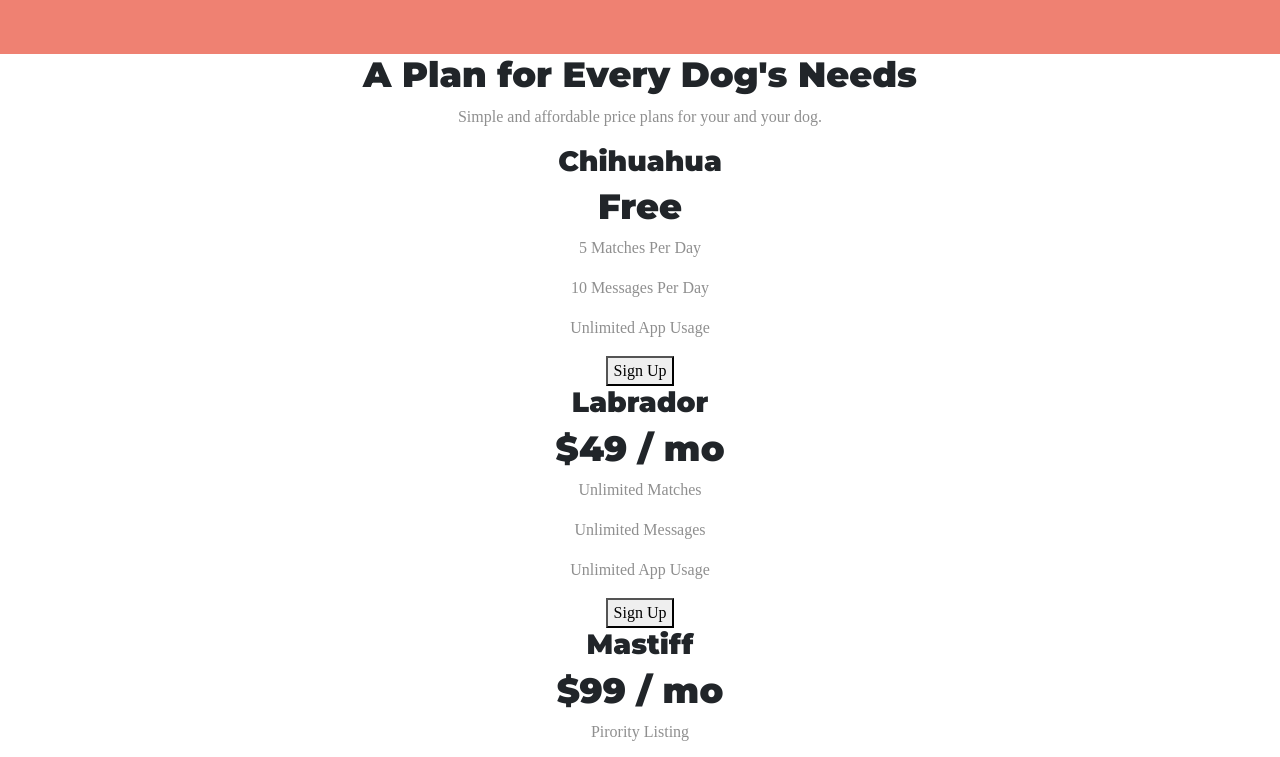
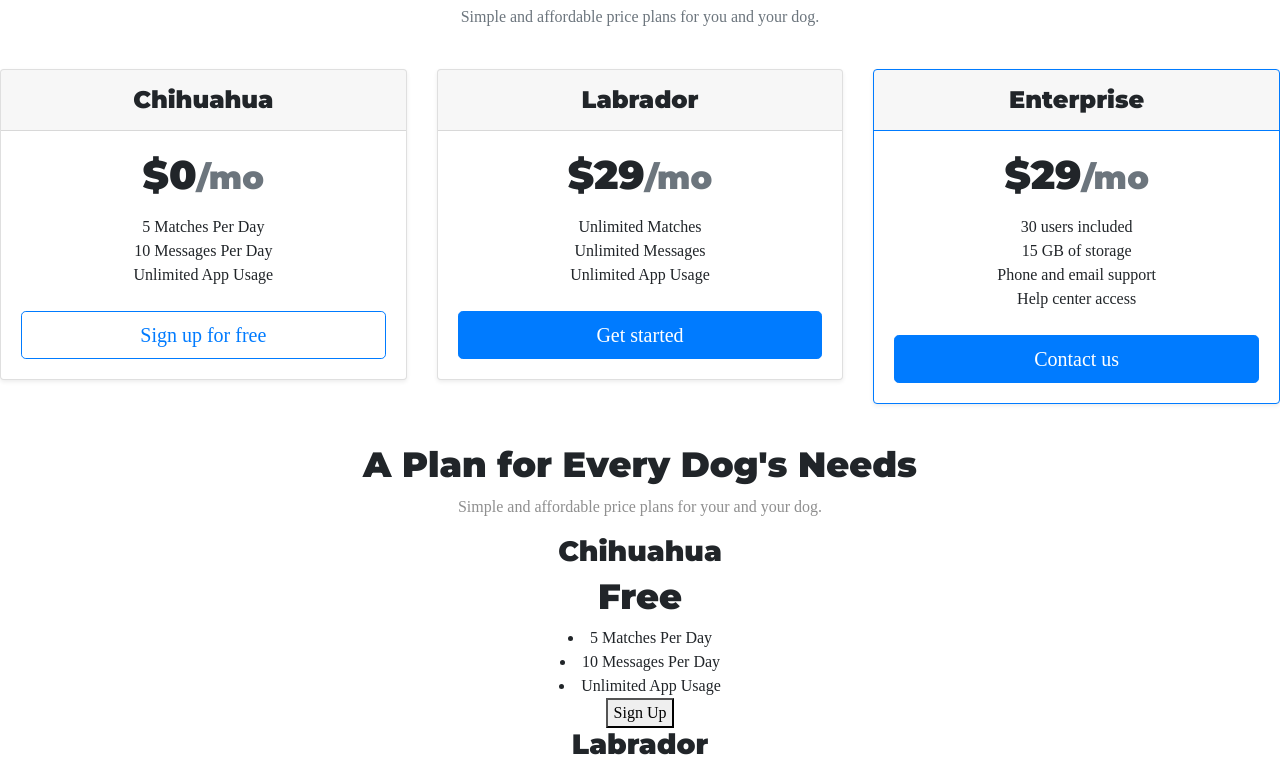
Before and after one commit to eovillafuerte/TinDog, a plain HTML site: page TinDog-Start-master/index.html in a window 1280 px wide. Shown: the part 1686-2443 px from the top of the page. Drawn offline with nearby package versions, Linux system fonts and the light colour scheme.

Commit message:
pricing info

```diff
--- a/TinDog-Start-master/css/styles.css
+++ b/TinDog-Start-master/css/styles.css
@@ -83,10 +83,13 @@ p {
 /* testimonial section */
 
 #testimonials {
-    padding: 7% 15%;
     text-align: center;
     background-color: #ef8172;
     color: #fff;
+}
+
+.carousel-item {
+    padding: 7% 15%;
 }
 
 .testimonial-img {
--- a/TinDog-Start-master/index.html
+++ b/TinDog-Start-master/index.html
@@ -94,20 +94,19 @@
 
   <!-- Testimonials -->
 
-  <section id="testimonials">
     <section id="testimonials">
       <div id="testimonial-carousel" class="carousel slide" data-ride="false">
          <div class="carousel-inner">
            <div class="carousel-item active">
-             <h2>I no longer have to sniff other dogs for love. I've found the hottest Corgi on TinDog. Woof.</h2>
+             <h2>"I no longer have to sniff other dogs for love. I've found the hottest Corgi on TinDog. Woof."</h2>
              <img class="testimonial-img" src="images/dog-img.jpg" alt="dog-profile">
-             <em>Pebbles, New York</em>
+             <em>Pickles, New York</em>
            </div>
            <div class="carousel-item">
-             <h2 class="testimonial-text">My dog used to be so lonely, but with TinDog's help, they've found the love of
-               their life. I think.</h2>
+             <h2 class="testimonial-text">"My dog used to be so lonely, but with TinDog's help, they've found the love of
+               their life... I think."</h2>
              <img class="testimonial-image" src="images/lady-img.jpg" alt="lady-profile">
-             <em>Beverly, Illinois</em>
+             <em>Amanda, Illinois</em>
            </div>
          </div>
          <a class="carousel-control-prev" href="#testimonial-carousel" role="button" data-slide="prev">
@@ -117,8 +116,7 @@
            <span class="carousel-control-next-icon"></span>
          </a>
        </div>
-     </section>
-  </section>
+    </section>
 
 
   <!-- Press -->
@@ -135,6 +133,64 @@
   <!-- Pricing -->
 
   <section id="pricing">
+    <div class="pricing-header p-3 pb-md-4 mx-auto text-center">
+      <h3 class="display-4 fw-normal">Pricing</h3>
+      <p class="fs-5 text-muted">Simple and affordable price plans for you and your dog.</p>
+    </div>
+  </header>
+
+  <main>
+    <div class="row row-cols-1 row-cols-md-3 mb-3 text-center">
+      <div class="col">
+        <div class="card mb-4 rounded-3 shadow-sm">
+          <div class="card-header py-3">
+            <h4 class="my-0 fw-normal">Chihuahua</h4>
+          </div>
+          <div class="card-body">
+            <h1 class="card-title pricing-card-title">$0<small class="text-muted fw-light">/mo</small></h1>
+            <ul class="list-unstyled mt-3 mb-4">
+              <li>5 Matches Per Day</li>
+              <li>10 Messages Per Day</li>
+              <li>Unlimited App Usage</li>
+            </ul>
+            <button type="button" class="w-100 btn btn-lg btn-outline-primary">Sign up for free</button>
+          </div>
+        </div>
+      </div>
+      <div class="col">
+        <div class="card mb-4 rounded-3 shadow-sm">
+          <div class="card-header py-3">
+            <h4 class="my-0 fw-normal">Labrador</h4>
+          </div>
+          <div class="card-body">
+            <h1 class="card-title pricing-card-title">$29<small class="text-muted fw-light">/mo</small></h1>
+            <ul class="list-unstyled mt-3 mb-4">
+              <li>Unlimited Matches</li>
+              <li>Unlimited Messages</li>
+              <li>Unlimited App Usage</li>
+            </ul>
+            <button type="button" class="w-100 btn btn-lg btn-primary">Get started</button>
+          </div>
+        </div>
+      </div>
+      <div class="col">
+        <div class="card mb-4 rounded-3 shadow-sm border-primary">
+          <div class="card-header py-3 text-bg-primary border-primary">
+            <h4 class="my-0 fw-normal">Enterprise</h4>
+          </div>
+          <div class="card-body">
+            <h1 class="card-title pricing-card-title">$29<small class="text-muted fw-light">/mo</small></h1>
+            <ul class="list-unstyled mt-3 mb-4">
+              <li>30 users included</li>
+              <li>15 GB of storage</li>
+              <li>Phone and email support</li>
+              <li>Help center access</li>
+            </ul>
+            <button type="button" class="w-100 btn btn-lg btn-primary">Contact us</button>
+          </div>
+        </div>
+      </div>
+    </div>
 
     <h2>A Plan for Every Dog's Needs</h2>
     <p>Simple and affordable price plans for your and your dog.</p>
@@ -142,9 +198,9 @@
 
     <h3>Chihuahua</h3>
     <h2>Free</h2>
-    <p>5 Matches Per Day</p>
-    <p>10 Messages Per Day</p>
-    <p>Unlimited App Usage</p>
+    <li>5 Matches Per Day</li>
+    <li>10 Messages Per Day</li>
+    <li>Unlimited App Usage</li>
     <button type="button">Sign Up</button>
 
 
```
